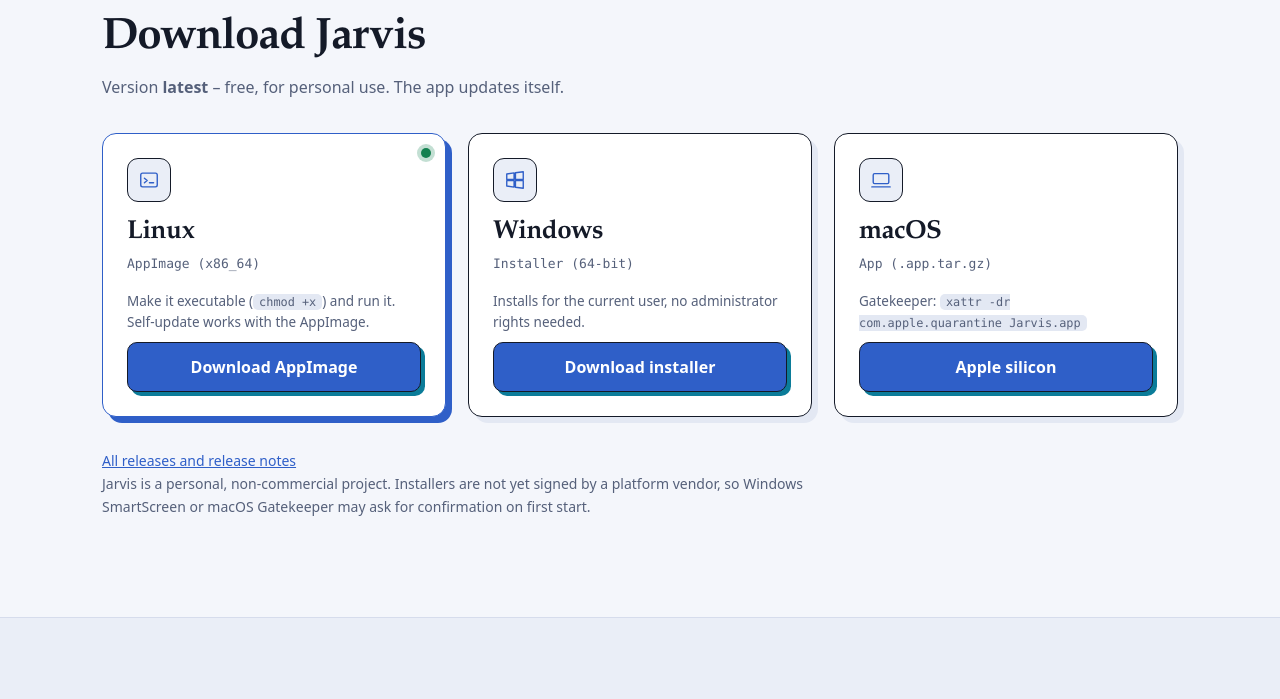
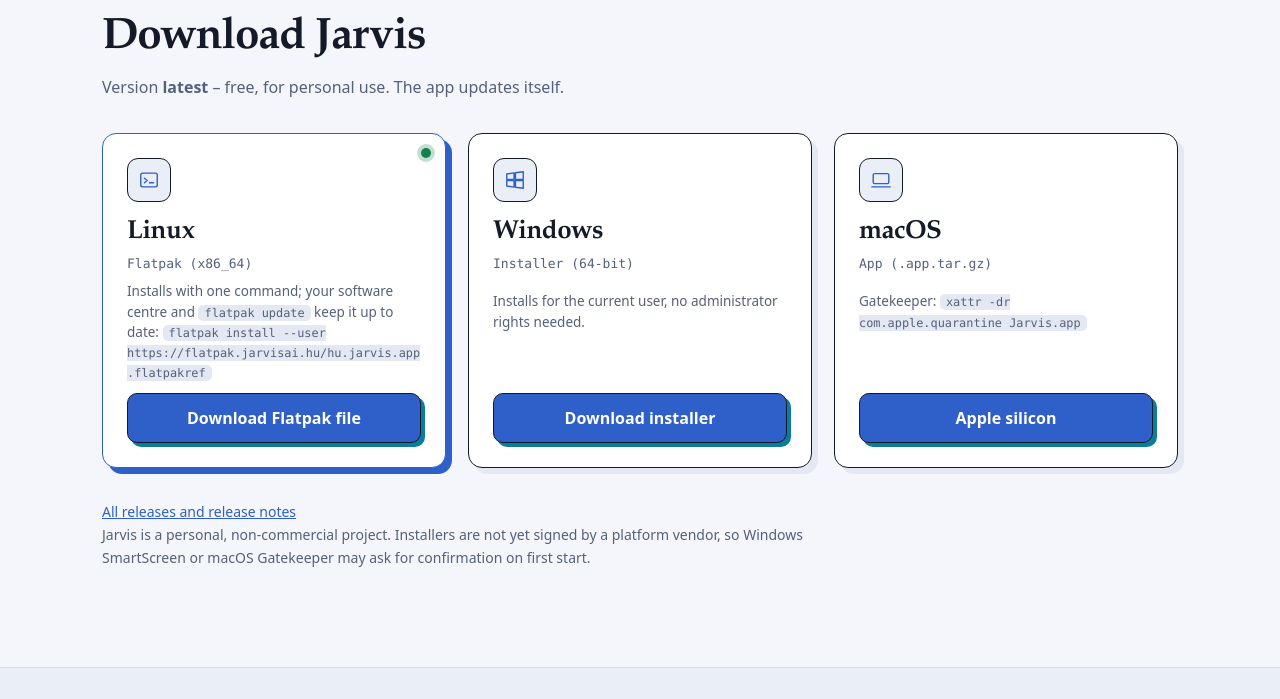
Before and after one commit to KriszKecskes/jarvis-site, a plain HTML site: page en/index.html in a window 1280 px wide. Shown: the part 3100-3799 px from the top of the page. Drawn offline with Linux system fonts and the light colour scheme; no server answers.

Commit message:
Letöltés: a Linux-kártya Flatpakra vált (flatpak.jarvisai.hu), og:image az új címről
- Linux: .flatpakref letöltése és a telepítő parancs; az AppImage-hivatkozás kikerül (HU + EN)
- app.js: a Linux-kártya nem a GitHub Releases-ből kap fájlt (a Flatpak a saját tárolóból települ)
- og:image: jarvisai.hu/img/mascot.png a régi github.io cím helyett

```diff
--- a/app.js
+++ b/app.js
@@ -3,7 +3,6 @@
 (() => {
   const REPO = "KriszKecskes/jarvis-app";
   const kinds = {
-    linux: /linux-x86_64\.AppImage$/i,
     windows: /windows-x86_64\.exe$|x64-setup\.exe$/i,
     "mac-arm": /darwin-aarch64\.app\.tar\.gz$/i,
   };
--- a/en/index.html
+++ b/en/index.html
@@ -2,7 +2,7 @@
 <html lang="en"><head><meta charset="utf-8"><meta name="viewport" content="width=device-width,initial-scale=1">
 <title>Jarvis – your private desktop assistant</title>
 <meta name="description" content="Jarvis is a private, self-hosted desktop assistant for Linux, macOS and Windows: chat, voice, calendar, mail and your smart home – running on your own computers.">
-<meta property="og:title" content="Jarvis – your private desktop assistant"><meta property="og:description" content="Jarvis is a private, self-hosted desktop assistant for Linux, macOS and Windows: chat, voice, calendar, mail and your smart home – running on your own computers."><meta property="og:image" content="https://kriszkecskes.github.io/jarvis-site/img/mascot.png">
+<meta property="og:title" content="Jarvis – your private desktop assistant"><meta property="og:description" content="Jarvis is a private, self-hosted desktop assistant for Linux, macOS and Windows: chat, voice, calendar, mail and your smart home – running on your own computers."><meta property="og:image" content="https://jarvisai.hu/img/mascot.png">
 <link rel="alternate" hreflang="hu" href="../"><link rel="alternate" hreflang="en" href="./"><script src="../lang.js"></script><link rel="stylesheet" href="../style.css?v=fa027df"><link rel="icon" href="../logo.png"></head>
 <body>
 <header class="top"><div class="wrap">
@@ -42,10 +42,9 @@
   <h2>Download Jarvis</h2><p class="sub">Version <b data-version>latest</b> – free, for personal use. The app updates itself.</p>
   <div class="dl">
     <div class="card" data-os="linux">
-      <div class="ico"><svg class="gl" viewBox="0 0 24 24" aria-hidden="true"><rect x="3" y="4.5" width="18" height="15" rx="2"/><path d="M7 10l3 2.5L7 15M12.5 15H17"/></svg></div><h3>Linux</h3><span class="muted">AppImage (x86_64)</span>
-      <small data-size></small>
-      <small>Make it executable (<code>chmod +x</code>) and run it. Self-update works with the AppImage.</small>
-      <a class="btn primary" data-kind="linux" href="https://github.com/KriszKecskes/jarvis-app/releases/latest">Download AppImage</a>
+      <div class="ico"><svg class="gl" viewBox="0 0 24 24" aria-hidden="true"><rect x="3" y="4.5" width="18" height="15" rx="2"/><path d="M7 10l3 2.5L7 15M12.5 15H17"/></svg></div><h3>Linux</h3><span class="muted">Flatpak (x86_64)</span>
+      <small>Installs with one command; your software centre and <code>flatpak update</code> keep it up to date: <code>flatpak install --user https://flatpak.jarvisai.hu/hu.jarvis.app.flatpakref</code></small>
+      <a class="btn primary" href="https://flatpak.jarvisai.hu/hu.jarvis.app.flatpakref">Download Flatpak file</a>
     </div>
     <div class="card" data-os="windows">
       <div class="ico"><svg class="gl" viewBox="0 0 24 24" aria-hidden="true"><path d="M3 5.5l8-1.2v7.2H3zM12.5 4.1L21 3v8.5h-8.5zM3 12.5h8v7.2l-8-1.2zM12.5 12.5H21V21l-8.5-1.1z"/></svg></div><h3>Windows</h3><span class="muted">Installer (64-bit)</span>
@@ -71,5 +70,5 @@
 </div></section>
 
 <footer><div class="wrap"><span>Jarvis is a personal, non-commercial project and is not offered as a public service.</span><span>Contact: <a href="mailto:kecsk.krisztian@gmail.com">kecsk.krisztian@gmail.com</a></span></div></footer>
-<script src="../app.js?v=fa027df"></script>
+<script src="../app.js?v=flatpak1"></script>
 </body></html>
```
Also changed, not shown: index.html (+5 -6 lines).
